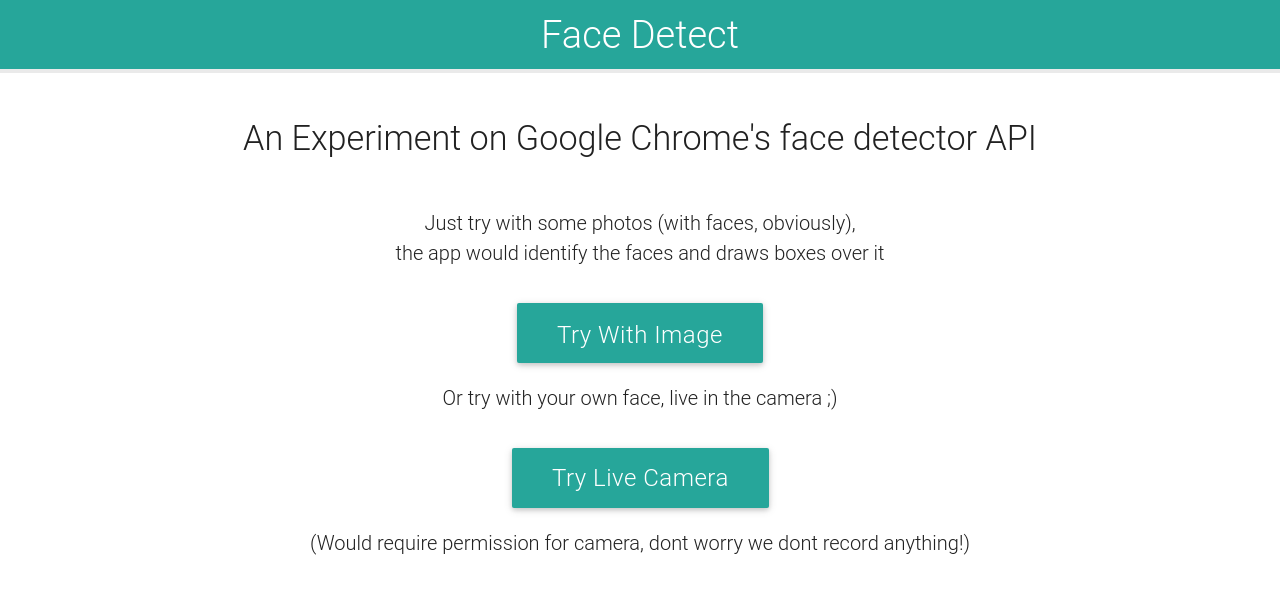
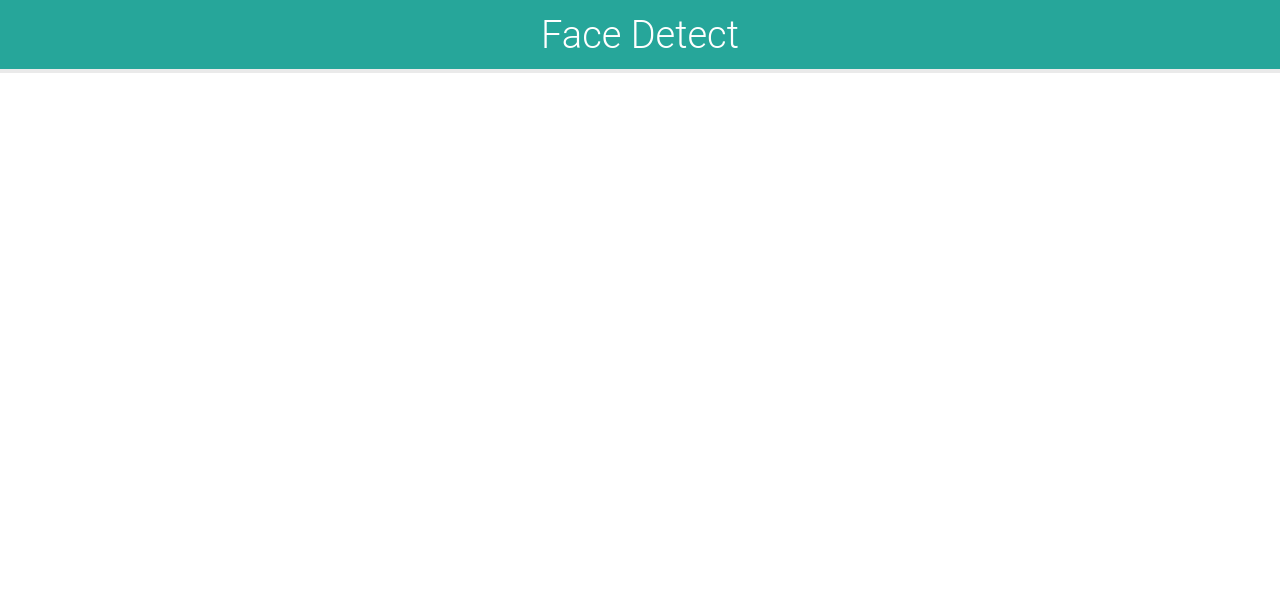
Before and after one commit to Jefreesujit/facedetector, a React app: page / in a window 1280 px wide. Shown: the top 594 px of the page. Built offline with nearby package versions, Linux system fonts and the light colour scheme; a web font is replaced by a local one.

Commit message:
testing route changes

```diff
--- a/src/index.js
+++ b/src/index.js
@@ -14,9 +14,9 @@
     return (
       <Router>
         <Provider>
-          <Route exact path="/" component={Home} />
-          <Route exact path="/image" component={FaceImage} />
-          <Route exact path="/camera" component={FaceCamera} />
+          <Route exact path="/facedetector" component={Home} />
+          <Route exact path="/facedetector/image" component={FaceImage} />
+          <Route exact path="/facedetector/camera" component={FaceCamera} />
         </Provider>
       </Router>
     );
```
